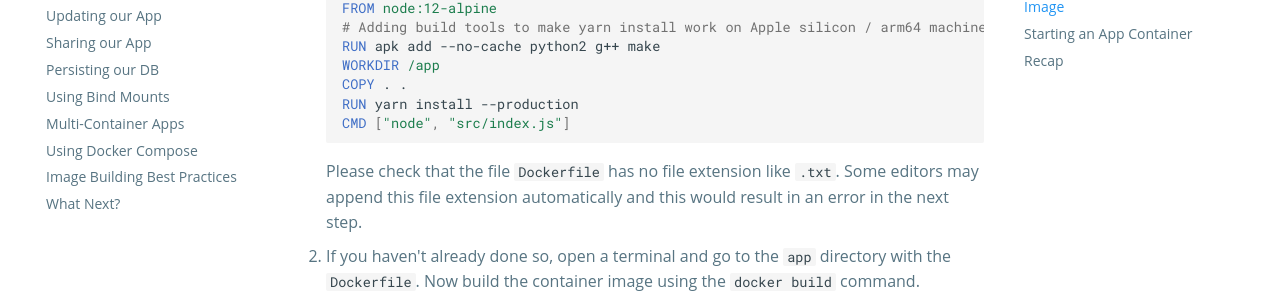
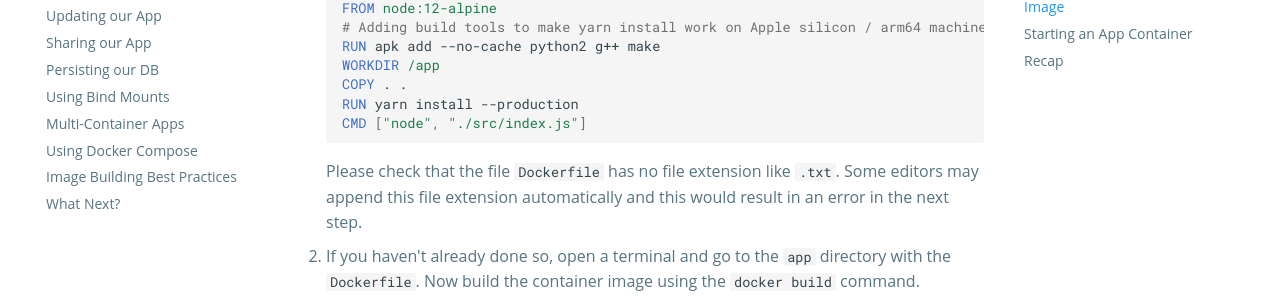
Before and after one commit to docker/getting-started, an MkDocs documentation site: the page built from docs/tutorial/our-application/index.md, in a window 1280 px wide and 900 px high, scrolled down 1435 px. Shown: the part 146-453 px from the top of the window. Built offline with MkDocs 1.6.1 and Material for MkDocs 9.7.7, drawn with Linux system fonts in a browser that asks for light colours; comment, search, counter and statistics services are not loaded.

````diff
--- a/docs/tutorial/our-application/index.md
+++ b/docs/tutorial/our-application/index.md
@@ -43,7 +43,7 @@ see a few flaws in the Dockerfile below. But, don't worry! We'll go over them.
     WORKDIR /app
     COPY . .
     RUN yarn install --production
-    CMD ["node", "src/index.js"]
+    CMD ["node", "./src/index.js"]
     ```
 
     Please check that the file `Dockerfile` has no file extension like `.txt`. Some editors may append this file extension automatically and this would result in an error in the next step.
````
